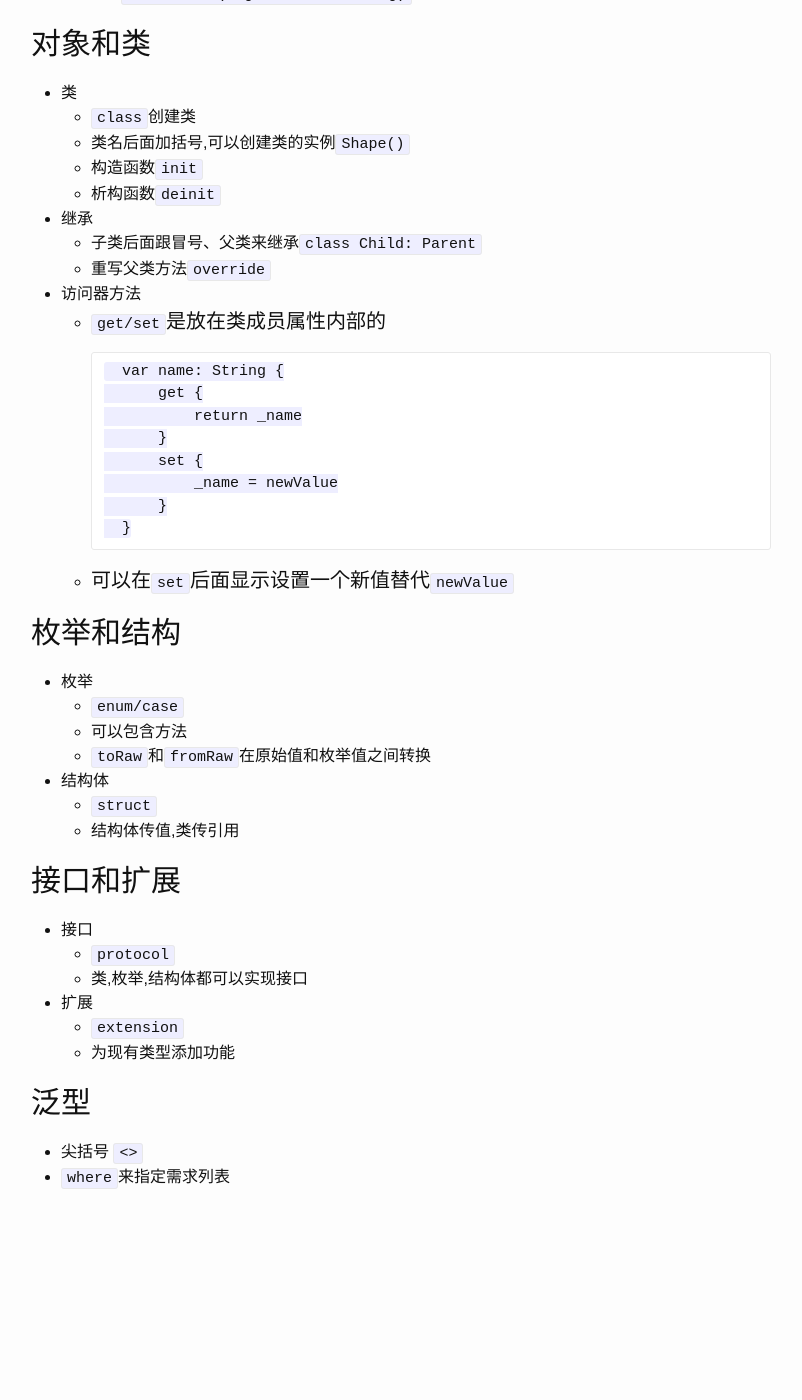
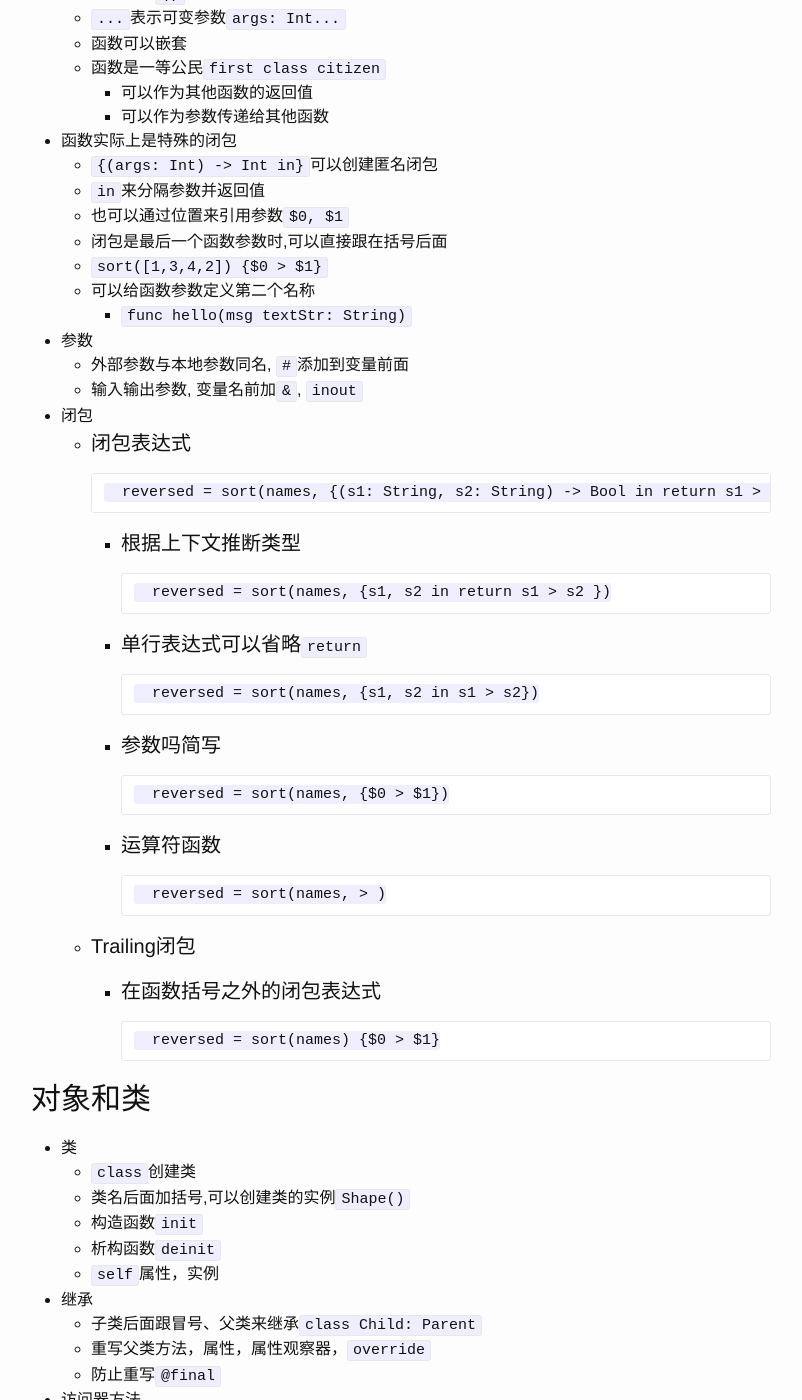
Before and after one commit to douxingxiang/hexo-blog, a Jekyll site: the page built from _posts/2015-01-28-swift-programming-language.md, in a window 1280 px wide and 1400 px high, scrolled down 2856 px. Shown: the whole window, without its empty margins (239-1041 px from the left). Built offline with Jekyll 4.4.1, drawn with Linux system fonts in a browser that asks for light colours; Markdown is read by kramdown in place of the engine named in the settings; before the commit the page ends 4107 px from its top, so only the background shows below that; some of the changed text lies outside the part shown.

Commit message:
add more content to swift

```diff
--- a/_posts/2015-01-28-swift-programming-language.md
+++ b/_posts/2015-01-28-swift-programming-language.md
@@ -41,6 +41,14 @@
         - 变量后加`!`,来获取真正的值
 - 断言
     - `assert`
+
+## 字符串
+
+- `String`, `Character`
+- 字面量: 双引号包围
+- 初始化
+    - 空字符串字面量
+    - String实例
 
 ## 语言特征
 
@@ -92,6 +100,11 @@
     - `do-while`
     - 双点号`..`表示范围,不包括上界,`...`包括上界
 - 条件和循环的圆括号可以省略
+- 控制转移
+    - `break`
+    - `continue`
+    - `fallthrough`
+    - `return`
 
 ## 函数和闭包
 
@@ -112,6 +125,34 @@
     - `sort([1,3,4,2]) {$0 > $1}`
     - 可以给函数参数定义第二个名称
         - `func hello(msg textStr: String)`
+- 参数
+    - 外部参数与本地参数同名, `#`添加到变量前面
+    - 输入输出参数, 变量名前加`&`, `inout`
+- 闭包
+    - 闭包表达式
+
+            reversed = sort(names, {(s1: String, s2: String) -> Bool in return s1 > s2 })
+
+        - 根据上下文推断类型
+
+                reversed = sort(names, {s1, s2 in return s1 > s2 })
+
+        - 单行表达式可以省略`return`
+
+                reversed = sort(names, {s1, s2 in s1 > s2})
+
+        - 参数吗简写
+
+                reversed = sort(names, {$0 > $1})
+
+        - 运算符函数
+
+                reversed = sort(names, > )
+
+    - Trailing闭包
+        - 在函数括号之外的闭包表达式
+
+                reversed = sort(names) {$0 > $1}
 
 ## 对象和类
 
@@ -120,9 +161,11 @@
     - 类名后面加括号,可以创建类的实例`Shape()`
     - 构造函数`init`
     - 析构函数`deinit`
+    - `self`属性，实例
 - 继承
     - 子类后面跟冒号、父类来继承`class Child: Parent`
-    - 重写父类方法`override`
+    - 重写父类方法，属性，属性观察器，`override`
+    - 防止重写`@final`
 - 访问器方法
     - `get/set`是放在类成员属性内部的
 
@@ -136,6 +179,11 @@
             }
 
     - 可以在`set`后面显示设置一个新值替代`newValue`
+- 附属脚本
+
+        subscript(index: Int) -> Int {
+            //返回与index匹配的值
+        }
 
 ## 枚举和结构
 
@@ -147,6 +195,19 @@
     - `struct`
     - 结构体传值,类传引用
 
+## swift属性
+
+- 存储属性
+    - 变量存储属性`var`
+    - 常量存储属性`let`
+    - 延迟存储属性`@lazy`
+- 计算属性
+    - getter只读计算属性
+    - setter只写计算属性
+- 类型属性
+    - `static`定义值类型类型属性
+    - `class`定义类类型属性
+
 ## 接口和扩展
 
 - 接口
@@ -155,6 +216,9 @@
 - 扩展
     - `extension`
     - 为现有类型添加功能
+- 属性监视器
+    - `willSet`设置新值前调用
+    - `didSet`新值被设置后立即调用
 
 ## 泛型
 
```
Also changed, not shown: _posts/2015-01-24-english-beautiful-words.md (+2 -0 lines), _posts/2015-01-28-about-variables.md (+6 -0 lines).
